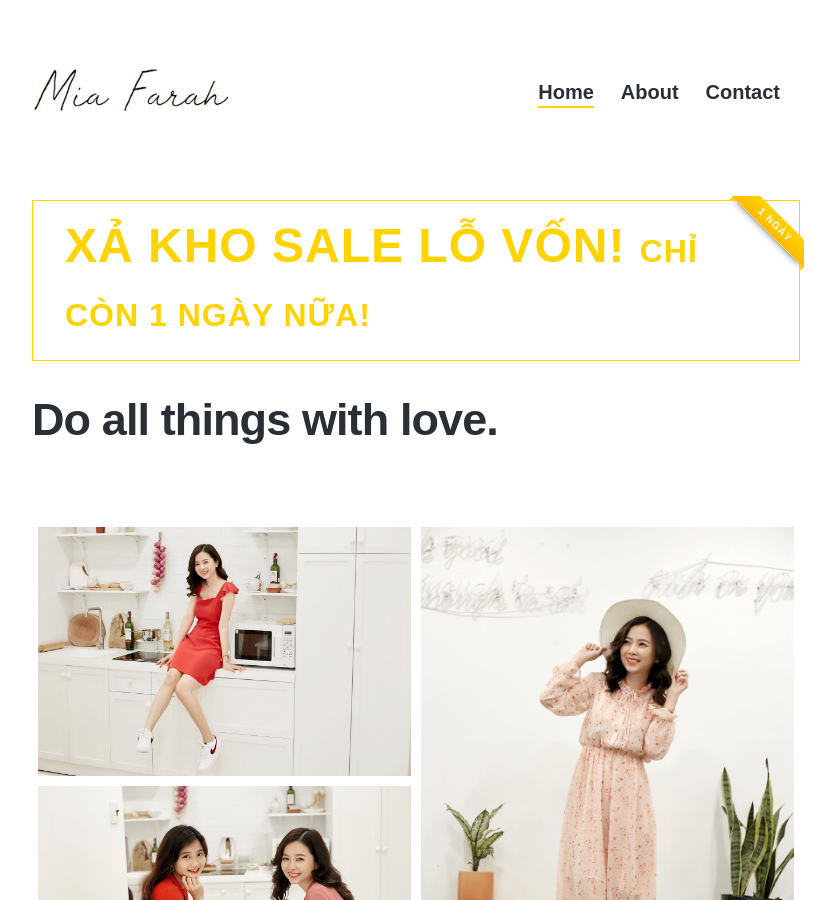
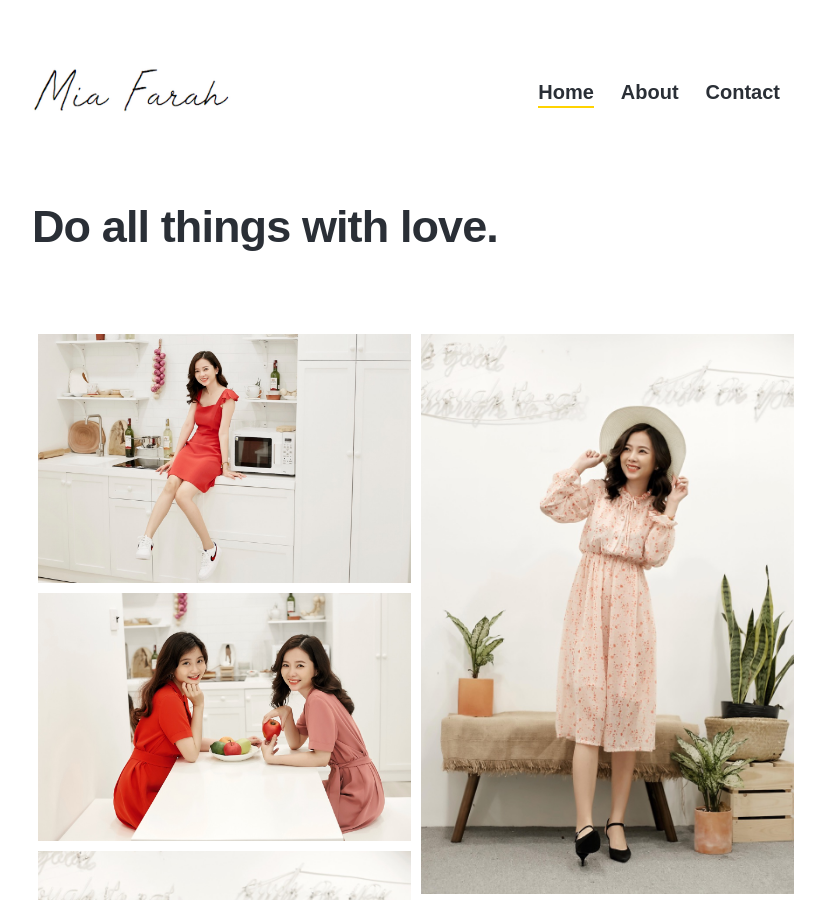
Before and after one commit to cyeet/cyeet.github.io, a Jekyll site: the page built from index.html, in a window 1280 px wide and 900 px high. Shown: the whole window, without its empty margins (224-1059 px from the left). Built offline with Jekyll 4.4.1, drawn with Linux system fonts in a browser that asks for light colours; nearby versions of some CDN libraries; some web fonts are replaced.

Commit message:
Sale over

```diff
--- a/_layouts/home.html
+++ b/_layouts/home.html
@@ -6,10 +6,6 @@ layout: default
 
     <section class="intro">
         <div class="wrap">
-            <div class="box sale">
-                <div class="ribbon"><span>1 ngày</span></div>
-                Xả kho SALE lỗ vốn! <span class="sale">Chỉ còn 1 ngày nữa!</span>
-            </div>
             <h1>Do all things with love.</h1>
         </div>
     </section>
```
